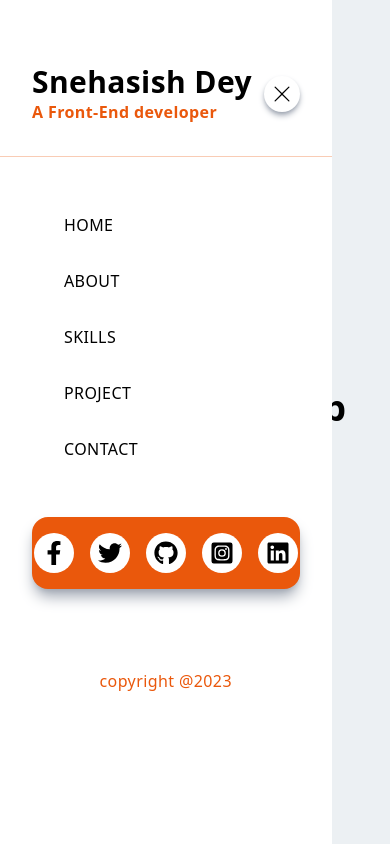
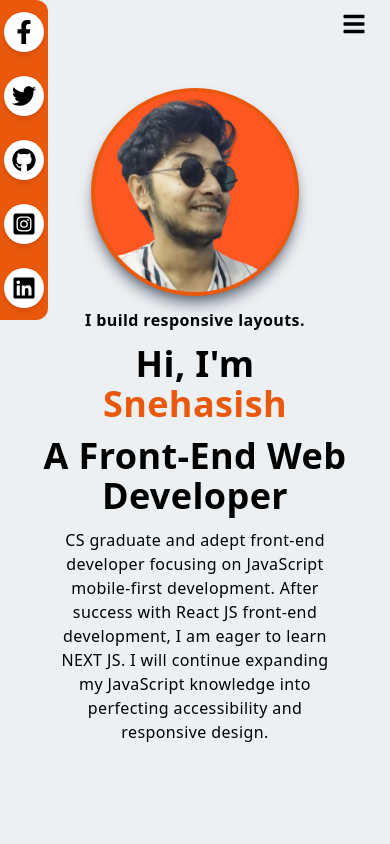
Before and after one commit to snehasishdey333/portfolio-nextjs-app1, a Next.js app: page / in a window 390 px wide. Shown: the top 844 px of the page. Built offline with nearby package versions, Linux system fonts and the light colour scheme.

Commit message:
resized mobile nav

```diff
--- a/components/Navbar.jsx
+++ b/components/Navbar.jsx
@@ -8,7 +8,7 @@ import { BsXLg } from "react-icons/bs";
 
 const Navbar = () => {
 
-    const [mobileMenu, setMobileMenu] = useState('false')
+    const [mobileMenu, setMobileMenu] = useState(false)
 
     const showMobileMenu=()=>{
         setMobileMenu(!mobileMenu)
@@ -42,7 +42,7 @@ const Navbar = () => {
            </ul>
         </div>
     </nav>
-         <div className={!mobileMenu?'flex justify-end md:hidden':'hidden'}>
+         <div className={mobileMenu==false?'flex justify-end md:hidden':'hidden'}>
          <div className='absolute z-900 left-0 top-0 bg-orange-600 md:hidden rounded-r-xl py-3 px-1'>
         <ul className='flex items-center flex-col justify-center space-y-6 '>
                 <Link href="/">
@@ -160,7 +160,7 @@ const Navbar = () => {
                 </Link>
              </ul>
            </div>
-           <p className='mt-20 text-center text-orange-600'>copyright @2023 </p>
+           <p className='text-sm mt-20 text-center text-orange-600'>copyright @2023. All rights reserved. </p>
         </div>
     </>
 
```
